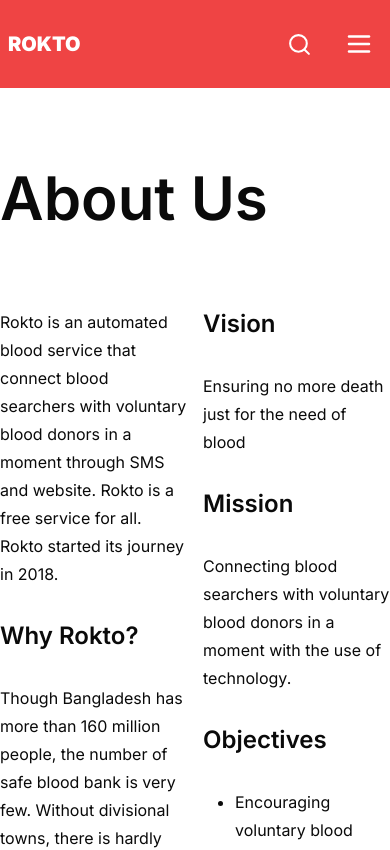
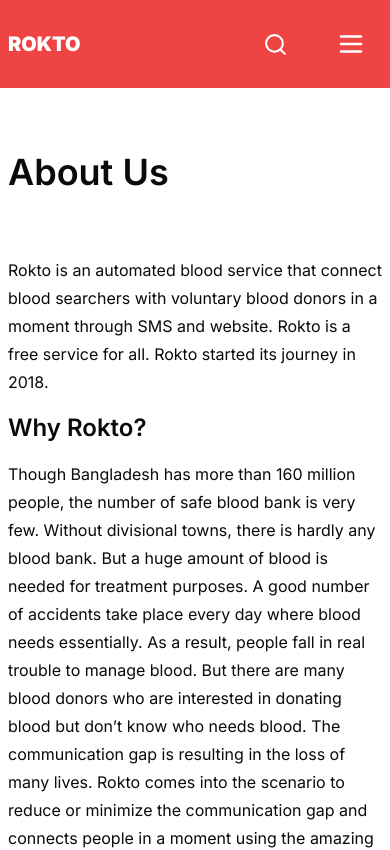
Before and after one commit to Topu-Roy/LifeDonors, a Next.js app: page /about in a window 390 px wide. Shown: the top 850 px of the page. Built offline with nearby package versions, Linux system fonts and the light colour scheme.

Commit message:
Pages are responsive

```diff
--- a/src/app/about/page.tsx
+++ b/src/app/about/page.tsx
@@ -1,17 +1,19 @@
 export default function AboutPage() {
   return (
     <main className="w-full">
-      <div className="mx-auto w-full max-w-7xl">
-        <h2 className="py-20 text-6xl font-semibold">About Us</h2>
-        <div className="grid grid-cols-2 gap-4 leading-7">
-          <div className="pb-32">
+      <div className="mx-auto w-full max-w-7xl px-2 xl:px-0">
+        <h2 className="py-16 text-4xl font-semibold md:py-20 md:text-6xl">
+          About Us
+        </h2>
+        <div className="grid grid-cols-1 gap-4 leading-7 lg:grid-cols-2">
+          <div className="lg:pb-32">
             <p>
               Rokto is an automated blood service that connect blood searchers
               with voluntary blood donors in a moment through SMS and website.
               Rokto is a free service for all. Rokto started its journey in
               2018.
             </p>
-            <h2 className="py-8 text-2xl font-semibold">Why Rokto?</h2>
+            <h2 className="py-4 text-2xl font-semibold lg:py-8">Why Rokto?</h2>
             <p>
               Though Bangladesh has more than 160 million people, the number of
               safe blood bank is very few. Without divisional towns, there is
@@ -28,16 +30,16 @@
               avail of Rokto services.
             </p>
           </div>
-          <div className="">
-            <h2 className="pb-8 text-2xl font-semibold">Vision</h2>
+          <div className="pb-8 lg:pb-0">
+            <h2 className="pb-4 text-2xl font-semibold lg:pb-8">Vision</h2>
             <p>Ensuring no more death just for the need of blood</p>
-            <h2 className="py-8 text-2xl font-semibold">Mission</h2>
+            <h2 className="py-4 text-2xl font-semibold lg:py-8">Mission</h2>
             <p>
               Connecting blood searchers with voluntary blood donors in a moment
               with the use of technology.
             </p>
-            <h2 className="py-8 text-2xl font-semibold">Objectives</h2>
-            <ul className="list-disc pl-8">
+            <h2 className="py-4 text-2xl font-semibold lg:py-8">Objectives</h2>
+            <ul className="list-disc pl-4 lg:pl-8">
               <li>Encouraging voluntary blood donation</li>
               <li>Creating awareness about safe blood transfer</li>
               <li>
--- a/src/app/search-donors/page.tsx
+++ b/src/app/search-donors/page.tsx
@@ -6,7 +6,7 @@
   return (
     <main>
       <div className="w-full bg-rose-50">
-        <div className="mx-auto flex w-full max-w-7xl items-center justify-center gap-4 py-8">
+        <div className="mx-auto flex w-full max-w-7xl items-center justify-center gap-4 px-2 py-8 xl:px-0">
           <input
             type="text"
             placeholder="jhon doe"
@@ -17,11 +17,11 @@
       </div>
 
       <div className="w-full py-4">
-        <div className="mx-auto w-full max-w-7xl space-y-4">
+        <div className="mx-auto w-full max-w-7xl space-y-4 px-2 xl:px-0">
           <p className="bg-destructive px-8 py-4 font-semibold text-white">
             69 donors found
           </p>
-          <div className="grid grid-cols-4 gap-4">
+          <div className="grid grid-cols-1 gap-4 sm:grid-cols-2 lg:grid-cols-3 xl:grid-cols-4">
             {Array.from({ length: 20 }, (_, index) => (
               <Card
                 key={index}
--- a/src/components/NavBar.tsx
+++ b/src/components/NavBar.tsx
@@ -10,12 +10,12 @@
         <div className="flex items-center justify-between py-6">
           <span className="flex-1 text-xl font-black">ROKTO</span>
           <div className="inline-flex items-center justify-between gap-4 lg:hidden">
-            <Button variant={"ghost"} className="p-2">
+            <Button variant={"ghost"}>
               <Search size={25} />
             </Button>
             <Sheet>
               <SheetTrigger asChild>
-                <Button variant={"ghost"} className="p-2">
+                <Button variant={"ghost"}>
                   <Menu size={30} />
                 </Button>
               </SheetTrigger>
@@ -42,22 +42,27 @@
             </Sheet>
           </div>
           <div className="hidden items-center justify-end gap-10 lg:flex">
-            <Button variant={"ghost"} className="p-2">
+            <Button variant={"ghost"}>
               <Search size={25} />
             </Button>
             <Link href={"/"} className="transition-all hover:scale-105">
-              Home
+              <Button variant={"ghost"}>Home</Button>
             </Link>
             <Link href={"/about"} className="transition-all hover:scale-105">
-              About
+              <Button variant={"ghost"}>About</Button>
             </Link>
             <Link
               href={"/search-donors"}
               className="transition-all hover:scale-105"
             >
-              Search Donors
+              <Button variant={"ghost"}>Search Donors</Button>
             </Link>
-            <p className="transition-all hover:scale-105">Log In</p>
+            <Button
+              className="transition-all hover:scale-105"
+              variant={"ghost"}
+            >
+              Log In
+            </Button>
           </div>
         </div>
       </div>
```
